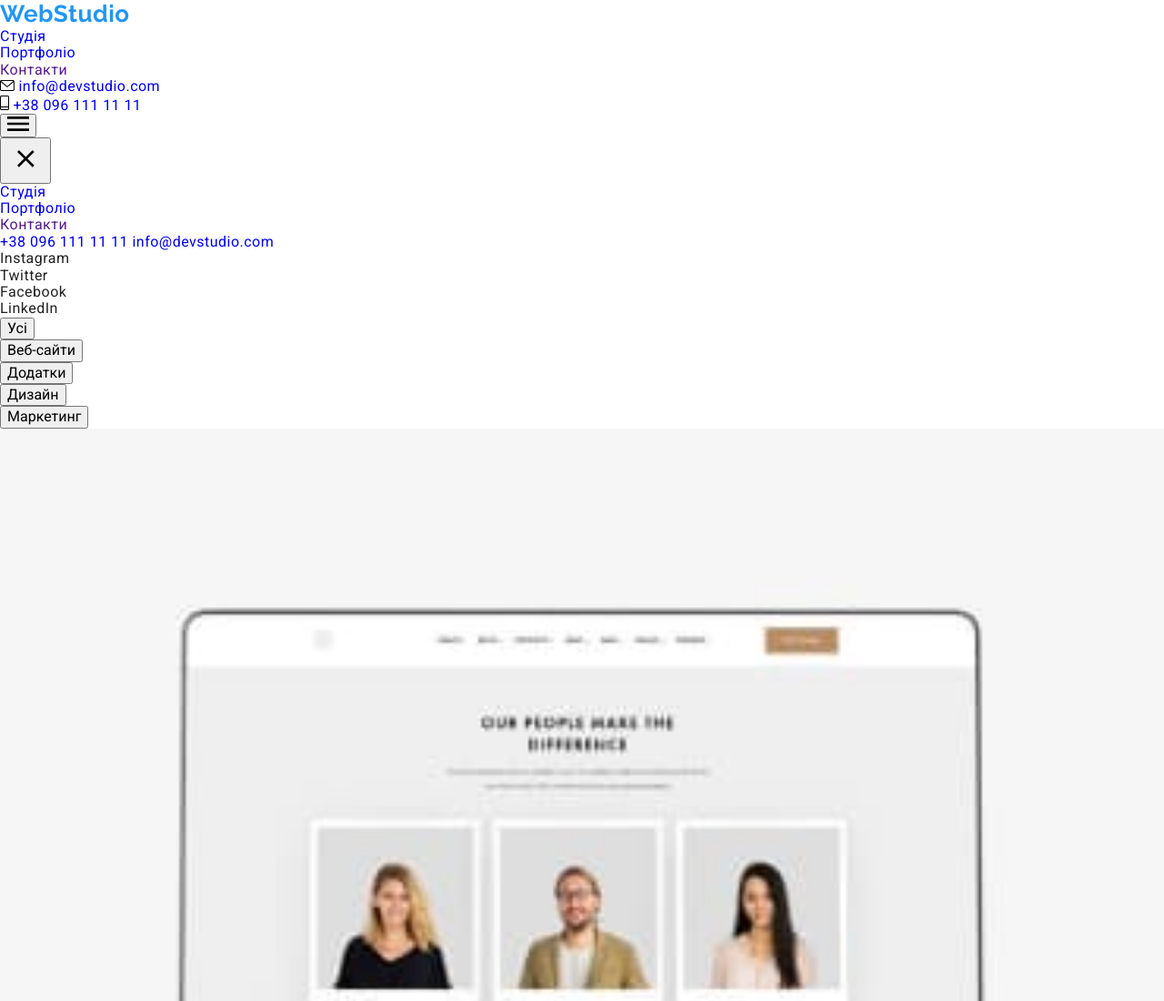
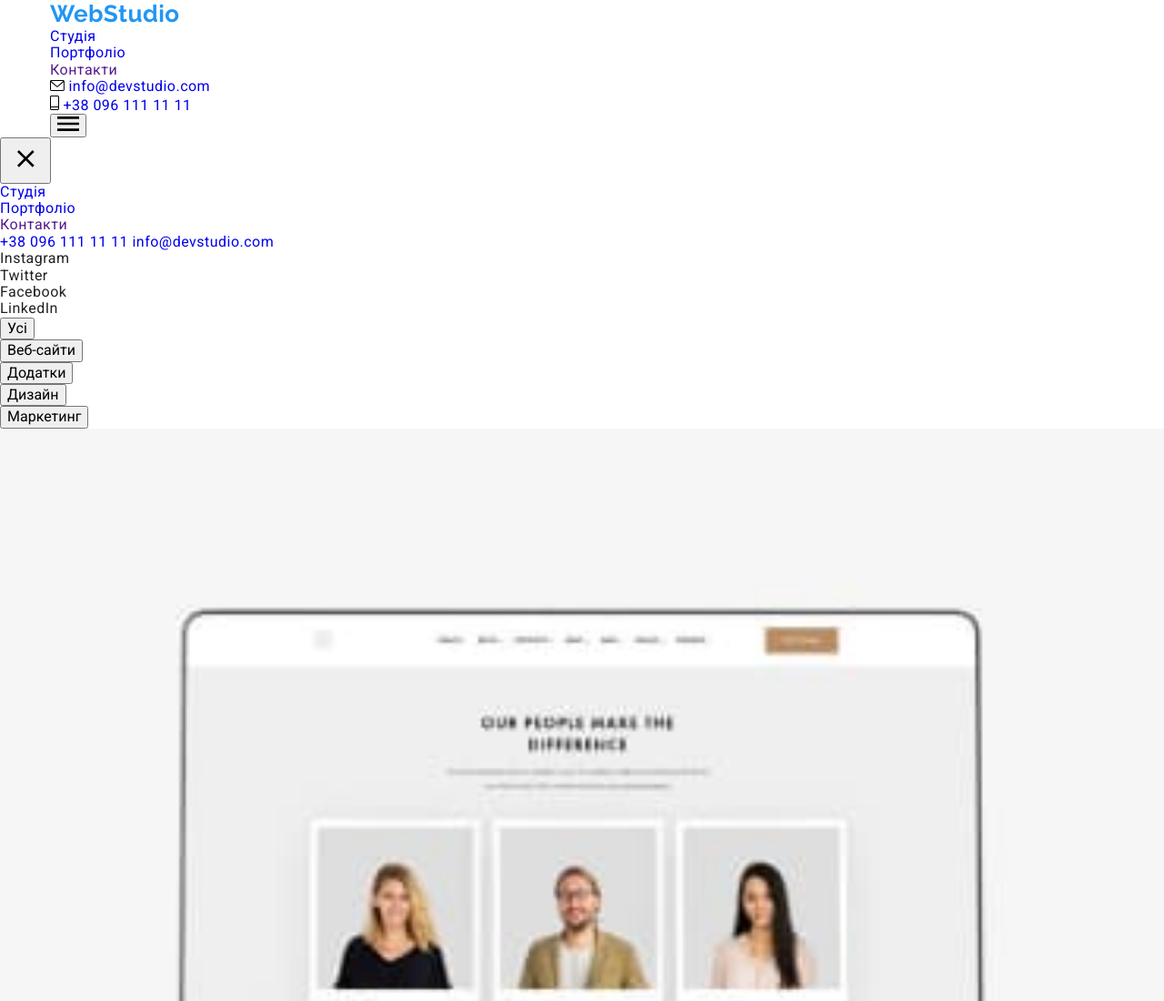
Before and after one commit to P1ST-0N/new-project-08, a website: page portfolio.html in a window 1280 px wide. Shown: the top 1100 px of the page at 91% size. Drawn offline with nearby package versions, Linux system fonts and the light colour scheme.

Commit message:
add responsive sccs

```diff
--- /dev/null
+++ b/scss/base/_container.scss
@@ -0,0 +1,20 @@
+.container {
+  width: 100%;
+  margin-left: auto;
+  margin-right: auto;
+
+  @media screen and (min-width: 480px) {
+    padding-left: 15px;
+    padding-right: 15px;
+  }
+
+  @media screen and (min-width: 480px) {
+    width: 480px;
+  }
+  @media screen and (min-width: 768px) {
+    width: 768px;
+  }
+  @media screen and (min-width: 1200px) {
+    width: 1200px;
+  }
+}
--- a/scss/main.scss
+++ b/scss/main.scss
@@ -1,6 +1,6 @@
 @import './utils/variables';
 @import './base/reset';
-// @import '';
+@import './base/container';
 
 @import './components/section-title';
 @import './components/logo';
```
Also changed, not shown: index.html (+21 -8 lines), css/main.css, css/main.min.css, scss/components/_logo.scss (line endings or trailing spaces), 2 other files.
